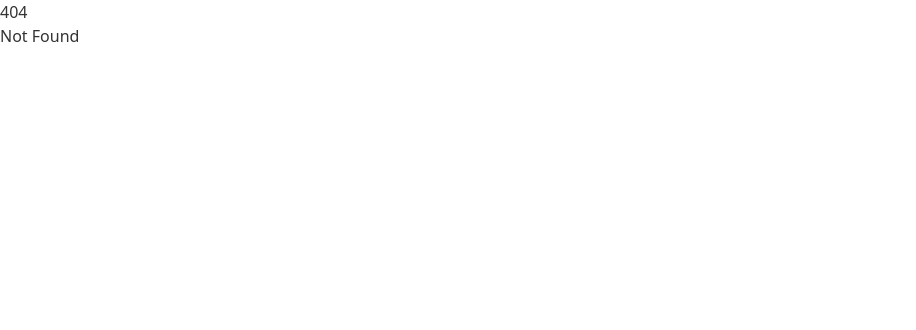
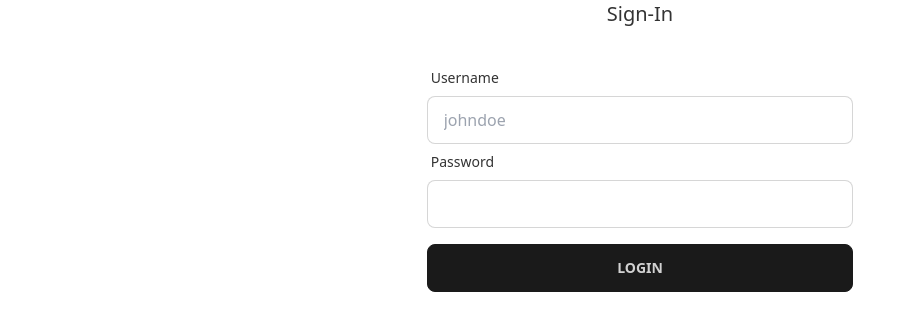
Before and after one commit to wiju10/job-posting-site, a SvelteKit app: page /login in a window 1280 px wide. Before the commit this address had no page. Shown: the top 330 px of the page, without its empty margins (0-916 px from the left). Built offline with nearby package versions, Linux system fonts and the light colour scheme; no server answers.

Commit message:
login page done

```diff
--- /dev/null
+++ b/src/routes/login/+page.svelte
@@ -0,0 +1,69 @@
+<script>
+	import { goto } from '$app/navigation';
+	import { authenticateUser } from '../../utils/auth';
+	let formErrors = {};
+
+	function postSignIn() {
+		goto('/');
+	}
+
+	async function loginUser(evt) {
+		const userData = {
+			username: evt.target['username'].value,
+			password: evt.target['password'].value
+		};
+
+		const res = await authenticateUser(userData.username, userData.password);
+
+		if (res.success) {
+			postSignIn();
+		} else {
+			throw 'Autenthication failed. (Username and/or password incorrect';
+		}
+	}
+</script>
+
+<h1 class="text-center text-xl">Sign-In</h1>
+<div class="flex justify-center items-center mt-8">
+	<form on:submit|preventDefault={loginUser} class="w-1/3">
+		<div class="form-control w-full">
+			<label class="label" for="username">
+				<span class="label-text">Username</span>
+			</label>
+			<input
+				type="text"
+				name="username"
+				placeholder="johndoe"
+				class="input input-bordered w-full"
+				required
+			/>
+			{#if 'username' in formErrors}
+				<label class="label" for="username">
+					<span class="label-text-alt text-red-500">{formErrors['username'].message}</span>
+				</label>
+			{/if}
+		</div>
+
+		<div class="form-control w-full">
+			<label class="label" for="password">
+				<span class="label-text">Password</span>
+			</label>
+			<input
+				type="password"
+				name="password"
+				placeholder=""
+				class="input input-bordered w-full"
+				required
+			/>
+			{#if 'password' in formErrors}
+				<label class="label" for="password">
+					<span class="label-text-alt text-red-500">{formErrors['password'].message}</span>
+				</label>
+			{/if}
+		</div>
+
+		<div class="form-control w-full mt-4">
+			<button class="btn btn-md">Login</button>
+		</div>
+	</form>
+</div>
```
